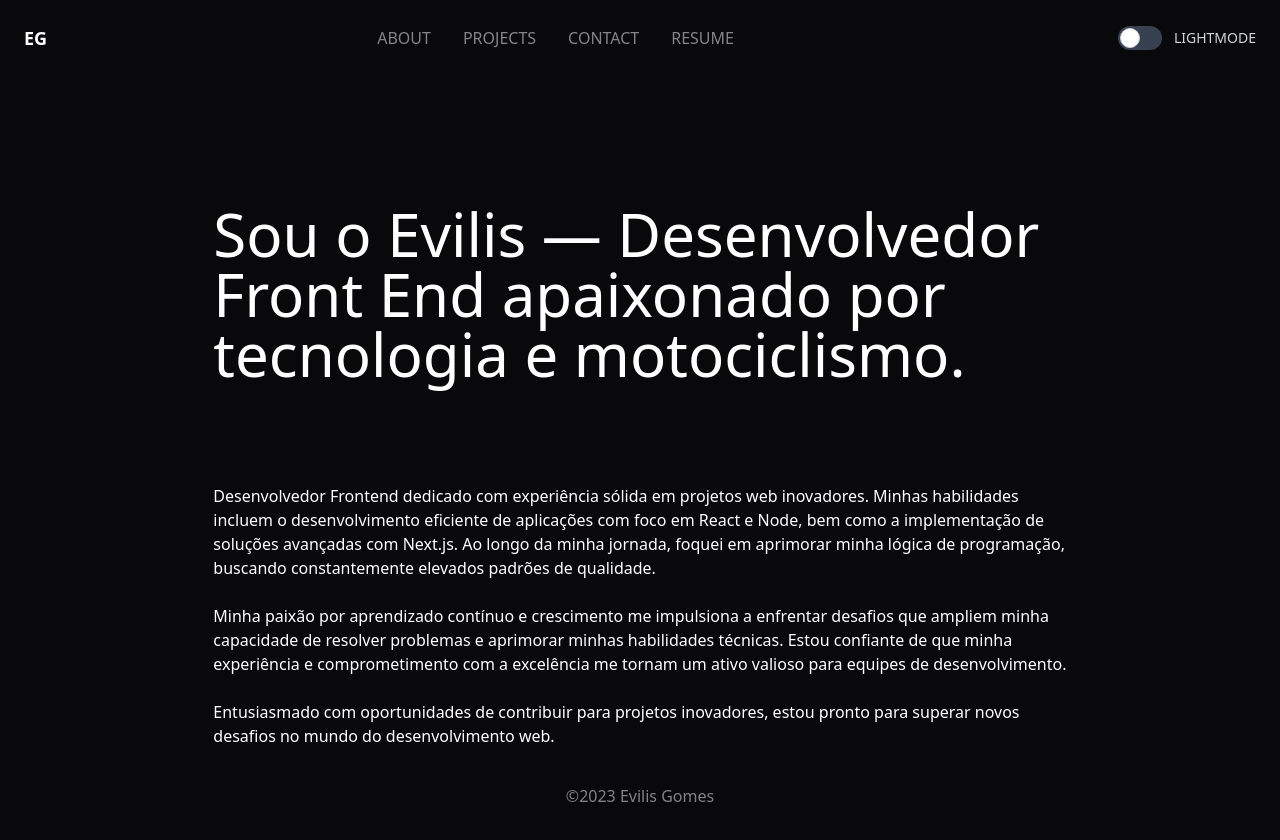
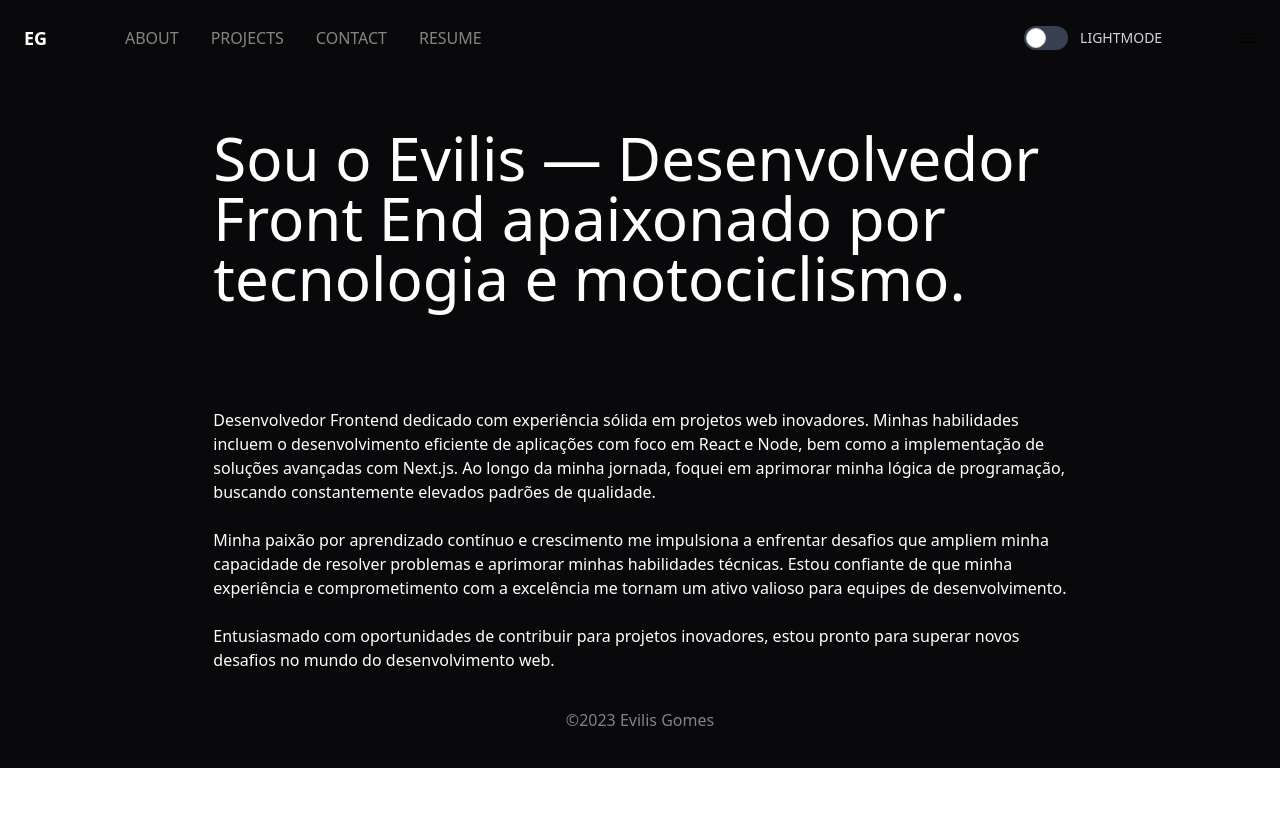
Before and after one commit to EvilisGlenio/glenio-dev, a Next.js app: page / in a window 1280 px wide. Shown: the top 840 px of the page. After the commit the page ends 800 px from the top, so only its background shows below. Built offline with nearby package versions, Linux system fonts and the light colour scheme; some icons are missing.

Commit message:
some small adjustments

```diff
--- a/app/components/Header/page.tsx
+++ b/app/components/Header/page.tsx
@@ -2,7 +2,7 @@
 
 import { useState } from "react";
 import Link from "next/link";
-import { Content } from "./content";
+import { Content, MenuHamburguer } from "./content";
 import ThemeSwitch from "../ThemeSwitch/themeSwitch";
 
 export const Header = () => {
@@ -11,12 +11,12 @@ export const Header = () => {
   const ContentA = [
     {
       index: 1,
-      href: "/",
+      href: "/about",
       menu: "ABOUT",
     },
     {
       index: 2,
-      href: "/",
+      href: "/projects",
       menu: "PROJECTS",
     },
     {
@@ -31,17 +31,19 @@ export const Header = () => {
     },
   ];
   return (
-    <section className="flex w-screen items-center justify-between p-6 dark:bg-zinc-950">
+    <section className="fixed top-0 flex w-full items-center justify-between p-6 dark:bg-zinc-950">
       <h1 className="text-lg font-extrabold dark:text-white">
         <Link href={"/"}>EG</Link>
       </h1>
-      <ul className="flex w-1/3 items-center justify-start gap-8 dark:text-white ">
+
+      <ul className="flex w-2/3 max-w-7xl items-center justify-start gap-8 max-md:hidden dark:text-white ">
         {ContentA.map(({ href, index, menu }) => {
           return <Content index={index} href={href} key={index} menu={menu} />;
         })}
       </ul>
 
       <ThemeSwitch />
+      <MenuHamburguer  />
     </section>
   );
 };
--- a/app/components/ThemeSwitch/themeSwitch.tsx
+++ b/app/components/ThemeSwitch/themeSwitch.tsx
@@ -5,7 +5,7 @@ const ThemeSwitch = () => {
   const { currentTheme, changeCurrentTheme } = useContext(ThemeContext);
 
   return (
-    <label className="relative inline-flex items-center cursor-pointer">
+    <label className="relative inline-flex items-center cursor-pointer max-md:hidden">
       <input
         type="checkbox"
         value=""
```
